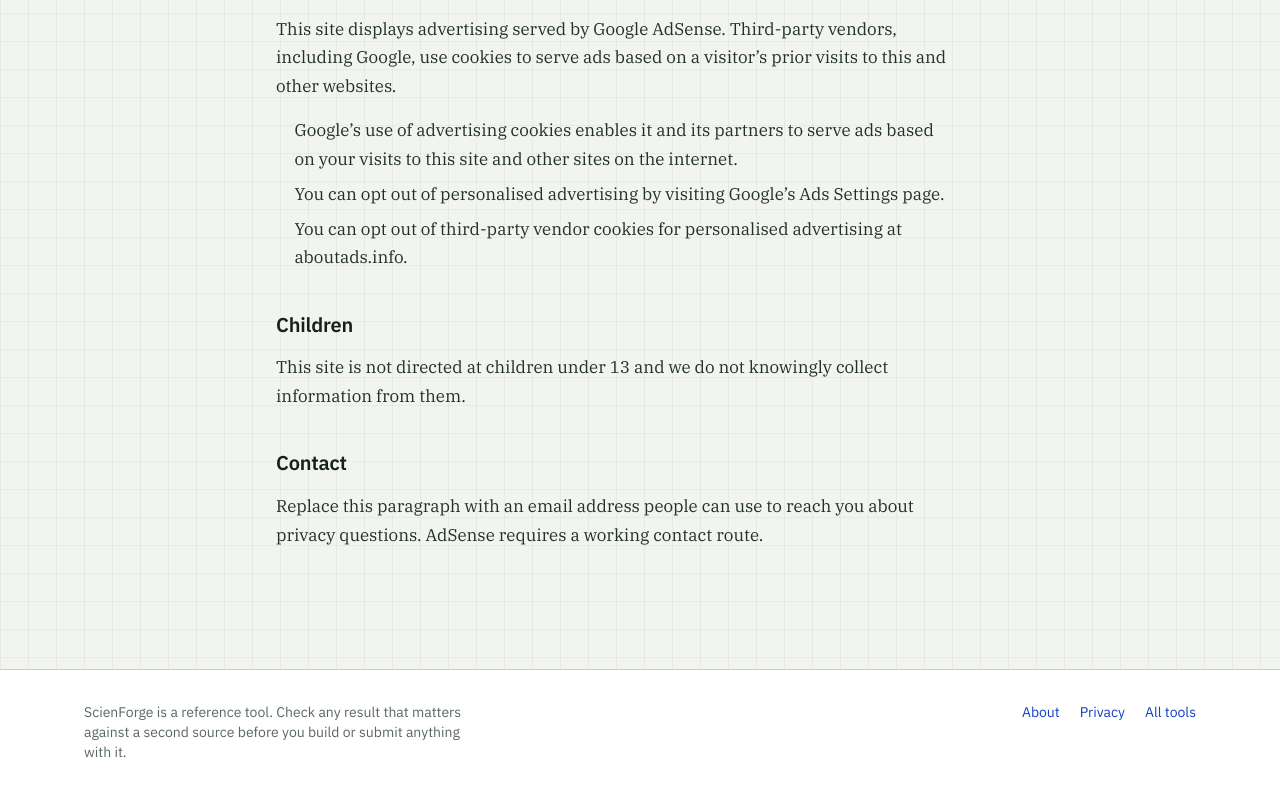
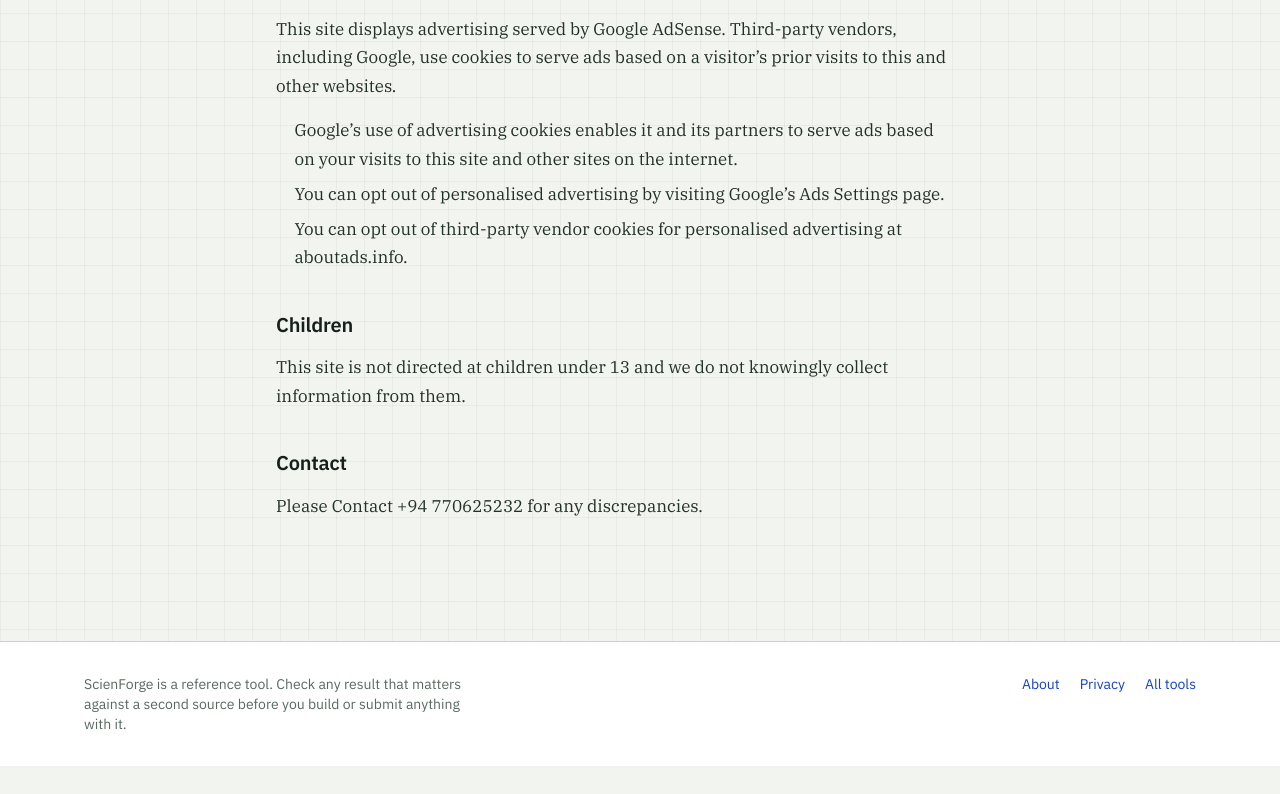
Before and after one commit to Dihas-Best/scienforge, a Next.js app in the folder scienforge/: page /privacy in a window 1280 px wide. Shown: the part 575-1369 px from the top of the page. After the commit the page ends 1341 px from the top, so only its background shows below. Built offline with nearby package versions, Linux system fonts and the light colour scheme; no server answers.

Commit message:
Update contact information for privacy inquiries

```diff
--- a/scienforge/src/app/privacy/page.tsx
+++ b/scienforge/src/app/privacy/page.tsx
@@ -58,8 +58,7 @@
 
         <h2>Contact</h2>
         <p>
-          Replace this paragraph with an email address people can use to reach you about
-          privacy questions. AdSense requires a working contact route.
+          Please Contact +94 770625232 for any discrepancies.
         </p>
       </div>
     </div>
```
